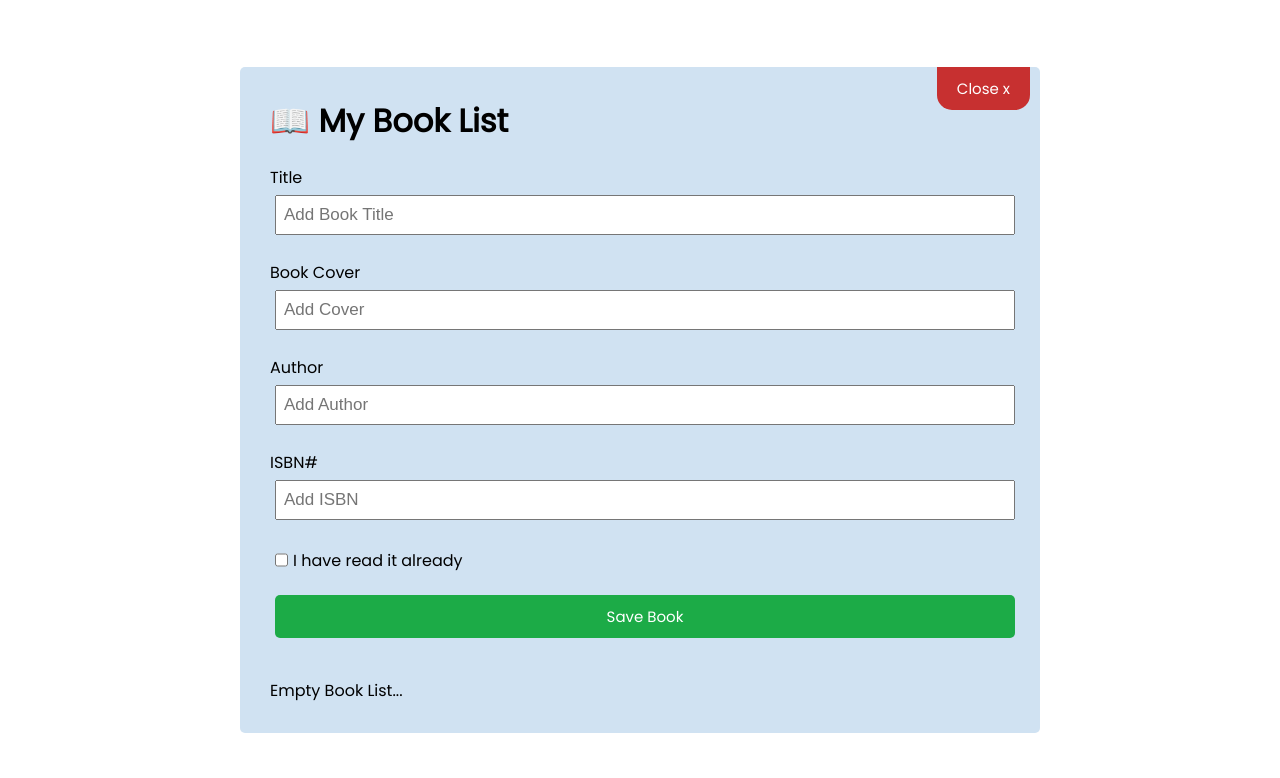
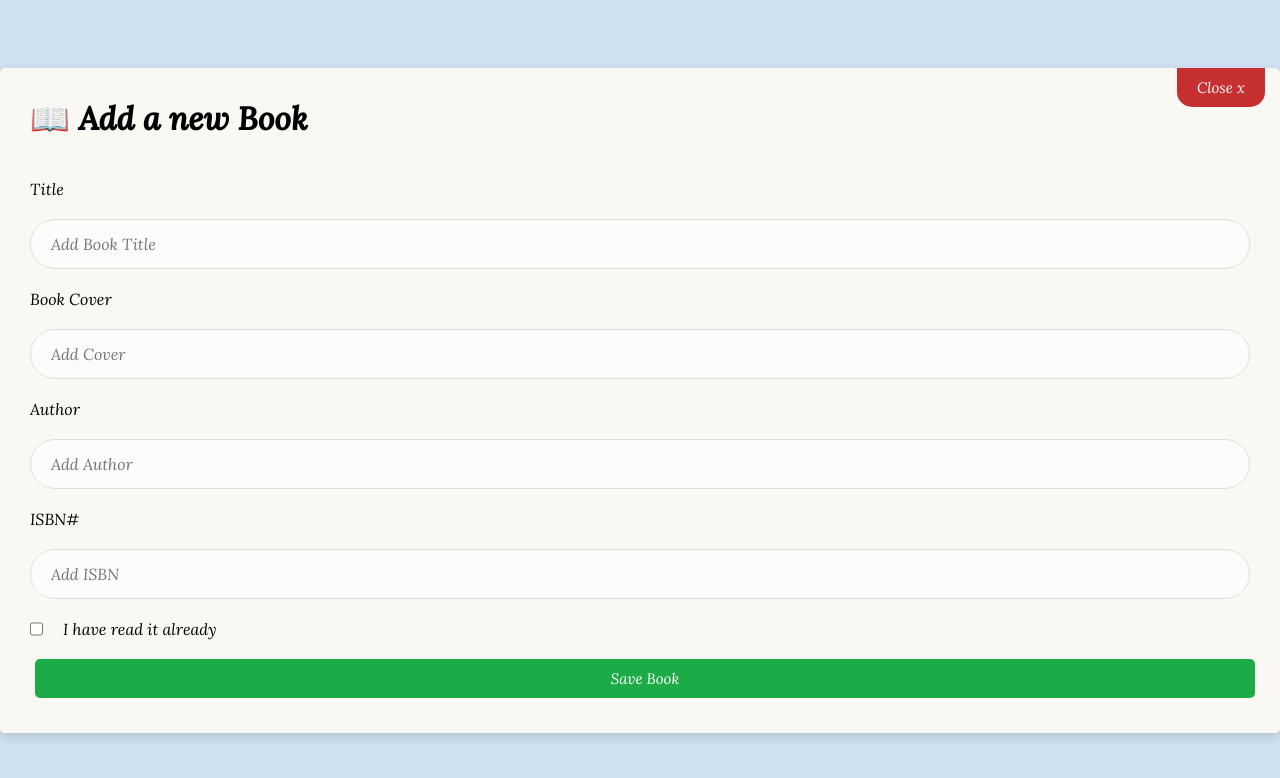
Before and after one commit to Daweb-Schools/book-tracking-vue, a Vue app: page / in a window 1280 px wide. Both pictures are taken after a click on the button "Add Book +". Shown: the top 778 px of the page. Built offline with nearby package versions, Linux system fonts and the light colour scheme.

Commit message:
updated design

```diff
--- a/src/App.vue
+++ b/src/App.vue
@@ -1,23 +1,31 @@
 <template>
   <div class="container">
-    <h1>📖 My Book List</h1>
+    <h1>📖 {{ showAddBook ? "Add a new Book" : "My Book List" }}</h1>
+    <div class="header-btns">
       <button
-      class="btn header-btn"
+        class="btn"
         @click="toggleAddBook"
         :style="{ background: showAddBook ? '#C73030' : '#34178c' }"
       >
         {{ showAddBook ? "Close x" : "Add Book +" }}
       </button>
+      <button v-show="!showAddBook" class="btn" @click="updateView">
+        {{ view == "list" ? "Table View" : "List View" }}
+      </button>
+    </div>
 
-    <AddBook v-if="showAddBook" @add-book="addBook" />
+    <AddBook v-show="showAddBook" @add-book="addBook" />
 
+    <div v-show="!showAddBook" class="books-container">
       <Books
         v-if="books && books.length > 0"
         @toggle-readIt="toggleReadIt"
         @delete-book="deleteBook"
         :books="books"
+        :view="view"
       />
       <p v-else>Empty Book List...</p>
+    </div>
   </div>
 </template>
 
@@ -34,12 +42,53 @@ export default {
   data() {
     return {
       showAddBook: false,
-      books: [],
+      view: "list", //table
+      books: [
+        {
+          id: 1,
+          title: "History of Europe",
+          cover:
+            "https://printpress.cmsmasters.net/default/wp-content/uploads/sites/11/2019/05/printpress-product-6-540x861.jpg",
+          isRead: true,
+          isbn: "0-395-07157-8",
+          author: "Daniel Trejo",
+        },
+        {
+          id: 2,
+          title: "Penguin Classics",
+          cover:
+            "https://printpress.cmsmasters.net/default/wp-content/uploads/sites/11/2019/05/printpress-product-2-540x861.jpg",
+          isRead: false,
+          isbn: "0-395-07157-8",
+          author: "Daniel Trejo, Jon Snow",
+        },
+        {
+          id: 3,
+          title: "Becoming",
+          cover:
+            "https://printpress.cmsmasters.net/default/wp-content/uploads/sites/11/2019/05/printpress-product-7-540x861.jpg",
+          isRead: false,
+          isbn: "0-395-07157-8",
+          author: "Daniel Trejo",
+        },
+        {
+          id: 4,
+          title: "Sonnets",
+          cover:
+            "https://printpress.cmsmasters.net/default/wp-content/uploads/sites/11/2019/05/printpress-product-5-540x861.jpg",
+          isRead: false,
+          isbn: "0-395-07157-8",
+          author: "Daniel Trejo",
+        },
+      ],
     };
   },
   methods: {
     toggleAddBook() {
       this.showAddBook = !this.showAddBook;
+    },
+    updateView() {
+      this.view = this.view === "list" ? "table" : "list";
     },
     deleteBook(id) {
       console.log(id);
@@ -61,15 +110,4 @@ export default {
 
 <style>
 @import "./assets/base.css";
-
-.container h1 {
-  margin-bottom: 20px;
-}
-.container .header-btn {
-  position: absolute;
-  top: 0;
-  right: 10px;
-  margin: 0;
-  border-radius: 0 0 15px 15px;
-}
 </style>
--- a/src/assets/base.css
+++ b/src/assets/base.css
@@ -1,12 +1,13 @@
-@import url("https://fonts.googleapis.com/css2?family=Poppins:wght@300;400&display=swap");
+@import url("https://fonts.googleapis.com/css2?family=Lora:ital,wght@1,400;1,500&display=swap");
 
 * {
   box-sizing: border-box;
   margin: 0;
   padding: 0;
+  font-family: "Lora", sans-serif;
 }
 body {
-  font-family: "Poppins", sans-serif;
+  background-color: #d0e2f2;
 }
 
 #app {
@@ -15,16 +16,65 @@ body {
   justify-content: center;
   align-items: center;
 }
-.container {
-  width: 800px;
-  margin: auto;
-  overflow: auto;
-  min-height: 300px;
-  background-color: rgb(208, 226, 242);
-  padding: 30px;
-  border-radius: 5px;
-  position: relative;
+
+/* form input */
+
+input:not([type="checkbox"]) {
+  border-color: #dfdfdf;
+  background-color: #fdfcfb;
+  color: #393939;
+  transition: border-color 0.2s ease-in-out;
+  font-size: 16px;
+  line-height: 22px;
+  font-weight: normal;
+  font-style: normal;
+  height: 50px;
+  padding: 0 20px;
+  max-width: 100%;
+  border-width: 1px;
+  border-style: solid;
+  appearance: none;
+  min-width: 100px;
+  width: 100%;
+  border-radius: 25px;
+  margin: 20px 0 0;
 }
+
+.add-form {
+  margin-top: 40px;
+}
+.form-control {
+  margin: 20px 0;
+}
+.form-control label {
+  display: block;
+}
+
+.form-control-check {
+  display: flex;
+  align-items: center;
+}
+.form-control-check label {
+  flex: 1;
+}
+.form-control-check input {
+  flex: 2;
+  height: 20px;
+}
+.form-control input[type="checkbox"] {
+  width: auto;
+  flex: unset;
+  height: 20px;
+  margin-right: 20px;
+}
+
+input:focus {
+  border-color: #484c53;
+  outline: none;
+}
+
+/* button */
+
 .btn {
   display: inline-block;
   background: #1cab47;
@@ -48,3 +98,192 @@ body {
   display: block;
   width: 100%;
 }
+
+/* container */
+
+.container {
+  width: 1400px;
+  margin: auto;
+  overflow: auto;
+  min-height: 300px;
+  background-color: #faf8f2;
+  padding: 30px;
+  border-radius: 5px;
+  position: relative;
+  box-shadow: 0px 4px 11px 0px rgb(0 0 0 / 14%);
+}
+
+@media (max-width: 768px) {
+  .container {
+    padding: 60px 30px;
+  }
+}
+
+.container h1 {
+  margin-bottom: 20px;
+}
+.container .header-btns {
+  position: absolute;
+  top: 0;
+  right: 10px;
+}
+
+.container .header-btns button {
+  margin-top: 0;
+  border-radius: 0 0 15px 15px;
+}
+
+.container .books-container {
+  margin-top: 50px;
+}
+
+/* table */
+
+table {
+  border-spacing: 0;
+  border-collapse: collapse;
+  width: 100%;
+  margin-bottom: 30px;
+  width: 100%;
+  background-color: #fdfcfb;
+}
+table th,
+table td {
+  border-width: 0;
+  border-style: solid;
+  border-bottom-width: 1px;
+  border-bottom-style: solid;
+  padding: 13px 30px;
+}
+table tr:first-child td,
+table tr:first-child th {
+  border-top-width: 1px;
+  border-top-style: solid;
+}
+table tr td:first-child,
+table tr th:first-child {
+  border-left-width: 1px;
+  border-left-style: solid;
+}
+table tr td:last-child,
+table tr th:last-child {
+  border-right-width: 1px;
+  border-right-style: solid;
+}
+table.is-style-stripes {
+  border-width: 0;
+  border-style: solid;
+}
+table.is-style-stripes tr:nth-child(odd) {
+  background-color: transparent !important;
+}
+
+table tr td,
+table tr th {
+  padding: 15px 30px;
+}
+table tr td,
+table tr th {
+  text-align: left;
+}
+
+/* books section */
+
+.book {
+  height: 100%;
+  display: flex;
+  flex-direction: column;
+  text-align: center;
+  position: relative;
+}
+
+.book .book-cover {
+  position: relative;
+}
+.book .book-cover img {
+  width: 100%;
+  height: 100%;
+  object-fit: cover;
+  box-shadow: 0px 4px 11px 0px rgb(0 0 0 / 14%);
+}
+
+.book .book-cover:hover button {
+  visibility: visible;
+  opacity: 1;
+}
+
+.book .book-cover button {
+  visibility: hidden;
+  display: block;
+  position: absolute;
+  transition: opacity 0.4s ease-in-out, visibility 0.4s ease-in-out;
+  transform: none;
+  width: 100%;
+  left: 0;
+  bottom: 0;
+  text-align: center;
+  opacity: 0;
+  border: none;
+  background-color: rgb(232, 93, 65);
+  color: white;
+  height: 51px;
+  cursor: pointer;
+}
+
+.book .book-cover button span {
+  font-weight: 500;
+  font-size: 18px;
+  margin-left: 10px;
+}
+
+.book .book-title {
+  font-size: 21px;
+  line-height: 27px;
+  margin-bottom: 10px;
+}
+
+.book .book-author {
+  font-size: 19px;
+  line-height: 26px;
+  margin-bottom: 10px;
+}
+
+.book .book-details {
+  padding: 10px 20px;
+  display: flex;
+  flex-direction: column;
+  width: 100%;
+}
+
+.book .readIt {
+  padding: 10px 20px;
+  position: absolute;
+  left: auto;
+  right: 5px;
+  bottom: auto;
+  top: 5px;
+  z-index: 10;
+  border-radius: 25px;
+  overflow: hidden;
+  background-color: #cc302b;
+  color: white;
+}
+
+.books-list {
+  display: grid;
+  grid-template-columns: 1fr 1fr 1fr 1fr;
+  grid-template-rows: 1fr;
+  gap: 20px;
+}
+
+@media (max-width: 768px) {
+  .books-list {
+    grid-template-columns: 1fr 1fr;
+  }
+}
+
+@media (max-width: 576px) {
+  .books-list {
+    grid-template-columns: 1fr;
+  }
+}
--- a/src/components/AddBook.vue
+++ b/src/components/AddBook.vue
@@ -31,7 +31,7 @@
       <label for="readIt">I have read it already</label>
     </div>
 
-    <input type="submit" value="Save Book" class="btn btn-block" />
+    <button type="submit" class="btn btn-block">Save Book</button>
   </form>
 </template>
 
@@ -69,42 +69,9 @@ export default {
       this.isbn = "";
       this.readIt = false;
     },
+    getFile(e) {
+      console.log(e.target.files[0].mozFullPath);
+    },
   },
 };
 </script>
-
-<style scoped>
-.add-form {
-  margin-bottom: 40px;
-}
-.form-control {
-  margin: 20px 0;
-}
-.form-control label {
-  display: block;
-}
-.form-control input {
-  width: 100%;
-  height: 40px;
-  margin: 5px;
-  padding: 3px 7px;
-  font-size: 17px;
-}
-
-.form-control-check {
-  display: flex;
-  align-items: center;
-}
-.form-control-check label {
-  flex: 1;
-}
-.form-control-check input {
-  flex: 2;
-  height: 20px;
-}
-.form-control input[type="checkbox"] {
-  width: auto;
-  flex: unset;
-  height: 20px;
-}
-</style>
--- a/src/components/Book.vue
+++ b/src/components/Book.vue
@@ -1,22 +1,24 @@
 <template>
-  <div :class="[book.readIt ? 'readIt' : '', 'book']">
-    <img class="book-cover" :src="book.cover" />
+  <div class="book">
+    <div v-show="book.readIt" class="readIt">
+      <i class="fa-solid fa-eye"></i>
+    </div>
+    <div class="book-cover">
+      <img :src="book.cover" />
+
+      <button @click="$emit('toggle-readIt', book.id)">
+        <i class="fa-solid fa-eye"></i>
+        <span>
+          {{ book.readIt ? "Already Read it" : "Haven't read it yet" }}</span
+        >
+      </button>
+    </div>
     <div class="book-details">
-      <div class="book-title">
-        <h3>
-          <i class="fa-solid fa-book icon"></i>
-          {{ book.title }}
-        </h3>
-        <div @click="$emit('delete-book', book.id)">
-          <i class="fa-solid fa-xmark"></i>
-        </div>
-      </div>
-      <p><i class="fa-solid fa-user icon"></i> {{ book.author }}</p>
+      <p class="book-author">{{ book.author }}</p>
+      <h3 class="book-title">
+        {{ book.title }}
+      </h3>
       <p><i class="fa-solid fa-hashtag icon"></i> {{ book.isbn }}</p>
-      <p @click="$emit('toggle-readIt', book.id)">
-        <i class="fa-solid fa-eye"></i>
-        {{ book.readIt ? "Already Read it" : "Haven't read it yet" }}
-      </p>
     </div>
   </div>
 </template>
@@ -29,57 +31,3 @@ export default {
   },
 };
 </script>
-
-<style scope>
-.fas {
-  color: red;
-}
-.book {
-  background: #f4f4f4;
-  margin: 20px 5px;
-
-  cursor: pointer;
-  position: relative;
-  user-select: none;
-  display: flex;
-}
-
-.book-cover {
-  width: 140px;
-  object-fit: cover;
-}
-
-.book-details {
-  padding: 10px 20px;
-  display: flex;
-  flex-direction: column;
-  width: 100%;
-}
-
-.book.readIt {
-  border-bottom: 5px solid #1cab47;
-}
-.book h3 {
-  display: flex;
-  align-items: center;
-  justify-content: space-between;
-}
-.book .book-title {
-  display: flex;
-  justify-content: space-between;
-  margin-bottom: 10px;
-}
-
-.book .book-title .icon {
-  margin-right: 10px;
-}
-
-.book .readIt-layout {
-  position: absolute;
-  bottom: 0;
-  right: 0;
-  color: #210a66;
-  font-size: 20px;
-  padding: 6px;
-}
-</style>
--- a/src/components/Books.vue
+++ b/src/components/Books.vue
@@ -1,10 +1,32 @@
 <template>
+  <div v-if="view == 'list'" class="books-list">
     <div :key="book.id" v-for="book in books">
       <book
         @toggle-readIt="$emit('toggle-readIt', book.id)"
         @delete-book="$emit('delete-book', book.id)"
         :book="book"
       />
+    </div>
+  </div>
+  <div v-if="view == 'table'">
+    <table>
+      <thead>
+        <tr>
+          <th>Title</th>
+          <th>Author</th>
+          <th>ISBN#</th>
+          <th>Read it?</th>
+        </tr>
+      </thead>
+      <tbody>
+        <tr v-for="book in books" :key="book.id">
+          <td>{{ book.title }}</td>
+          <td>{{ book.author }}</td>
+          <td>{{ book.isbn }}</td>
+          <td>{{ book.readIt ? "Already Read it" : "Haven't read it yet" }}</td>
+        </tr>
+      </tbody>
+    </table>
   </div>
 </template>
 
@@ -14,6 +36,7 @@ export default {
   name: "Books",
   props: {
     books: Array,
+    view: String,
   },
   components: {
     Book,
```
Lines whose indentation alone changed are shown as unchanged.
